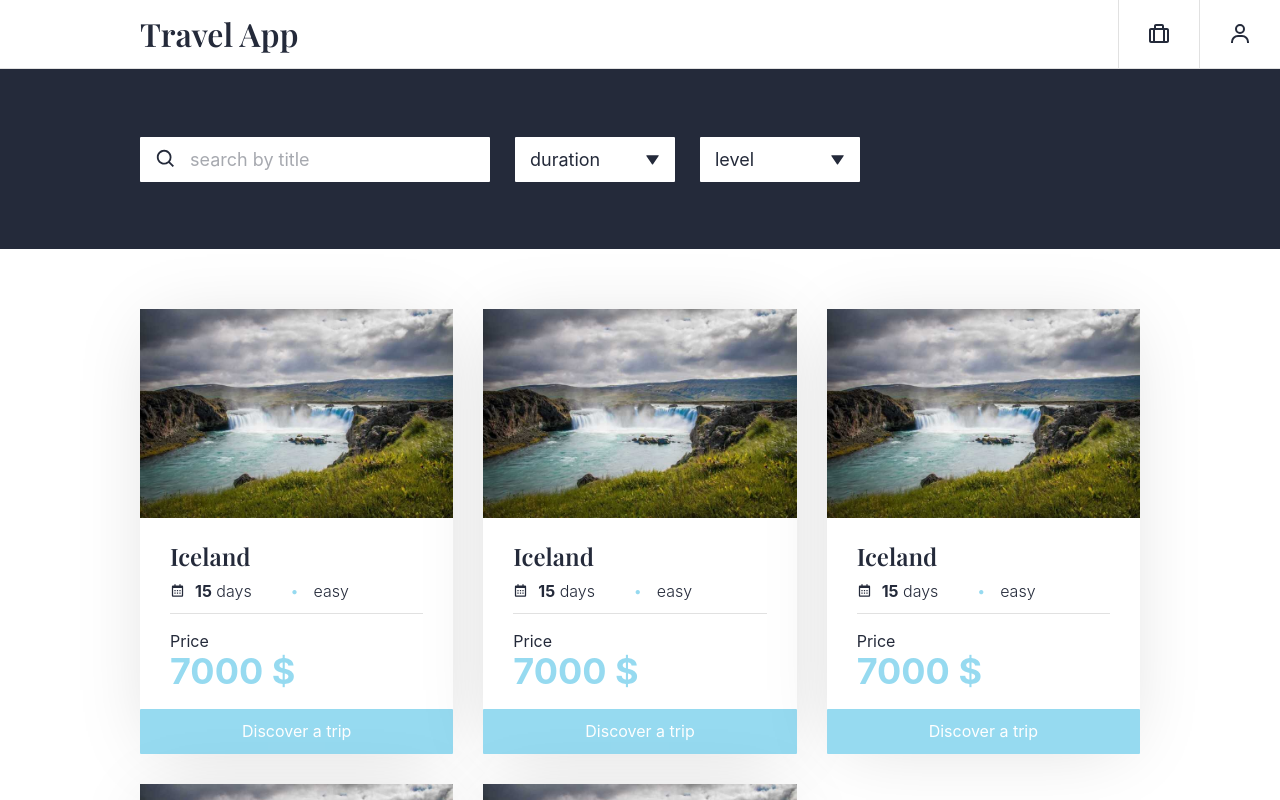
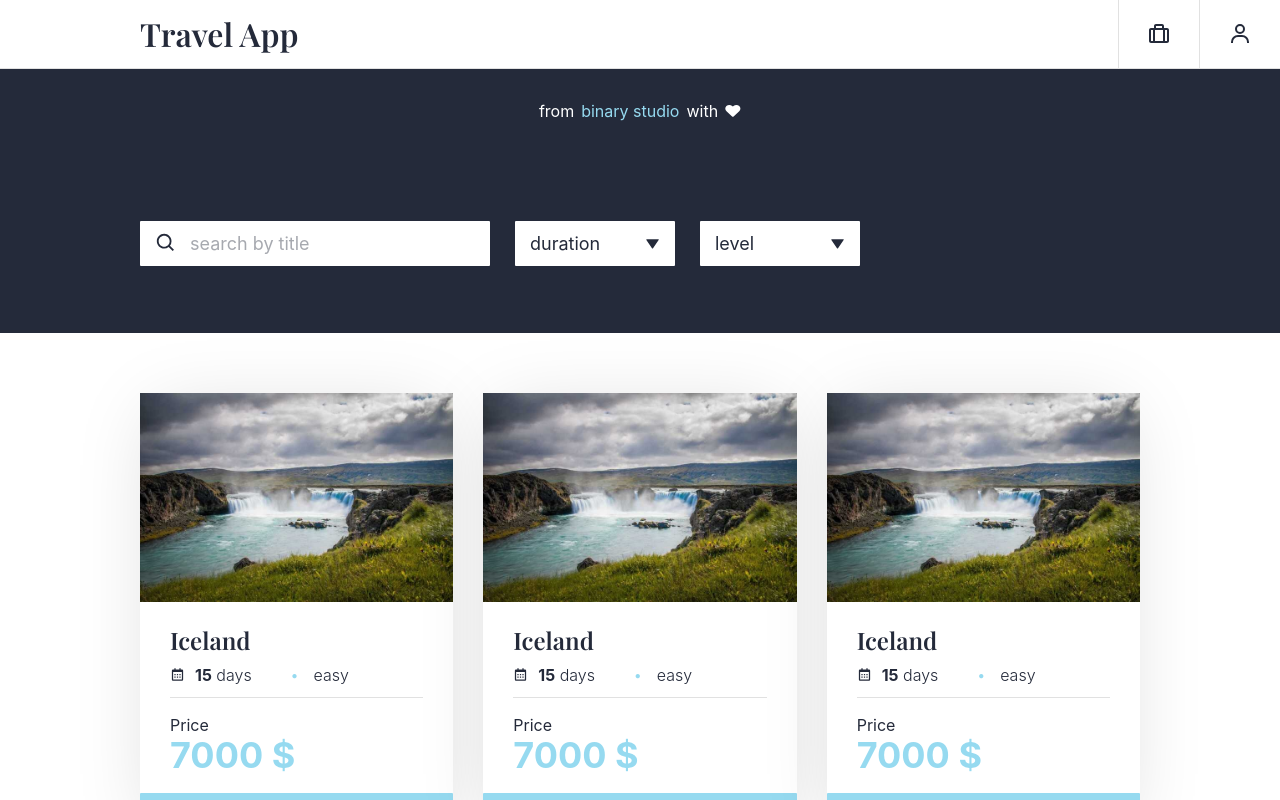
Before and after one commit to Wiliamfm/React-Demo, a React (Create React App) app: page / in a window 1280 px wide. Shown: the top 800 px of the page. Built offline with nearby package versions, Linux system fonts and the light colour scheme; a web font is replaced by a local one.

Commit message:
add footer component

```diff
--- a/src/App.js
+++ b/src/App.js
@@ -2,12 +2,14 @@ import logo from './logo.svg';
 import './App.css';
 import { Outlet } from 'react-router-dom';
 import Header from './components/header/header';
+import Footer from './components/footer/footer';
 
 function App() {
   return (
     <div className="App">
       <Header />
       <Outlet></Outlet>
+      <Footer />
     </div>
   );
 }
--- /dev/null
+++ b/src/components/footer/footer.jsx
@@ -0,0 +1,17 @@
+import { Link } from "react-router-dom";
+
+function Footer() {
+   return <>
+      <footer className="footer"> <span className="footer__text">
+         from
+         <Link className="footer__link" to={"https://binary-studio.com"}>
+            binary studio
+         </Link>
+         with
+         <img className="footer__icon" src="./assets/images/heart.svg" alt="heart icon" />
+      </span>
+      </footer>
+   </>
+}
+
+export default Footer;
```
